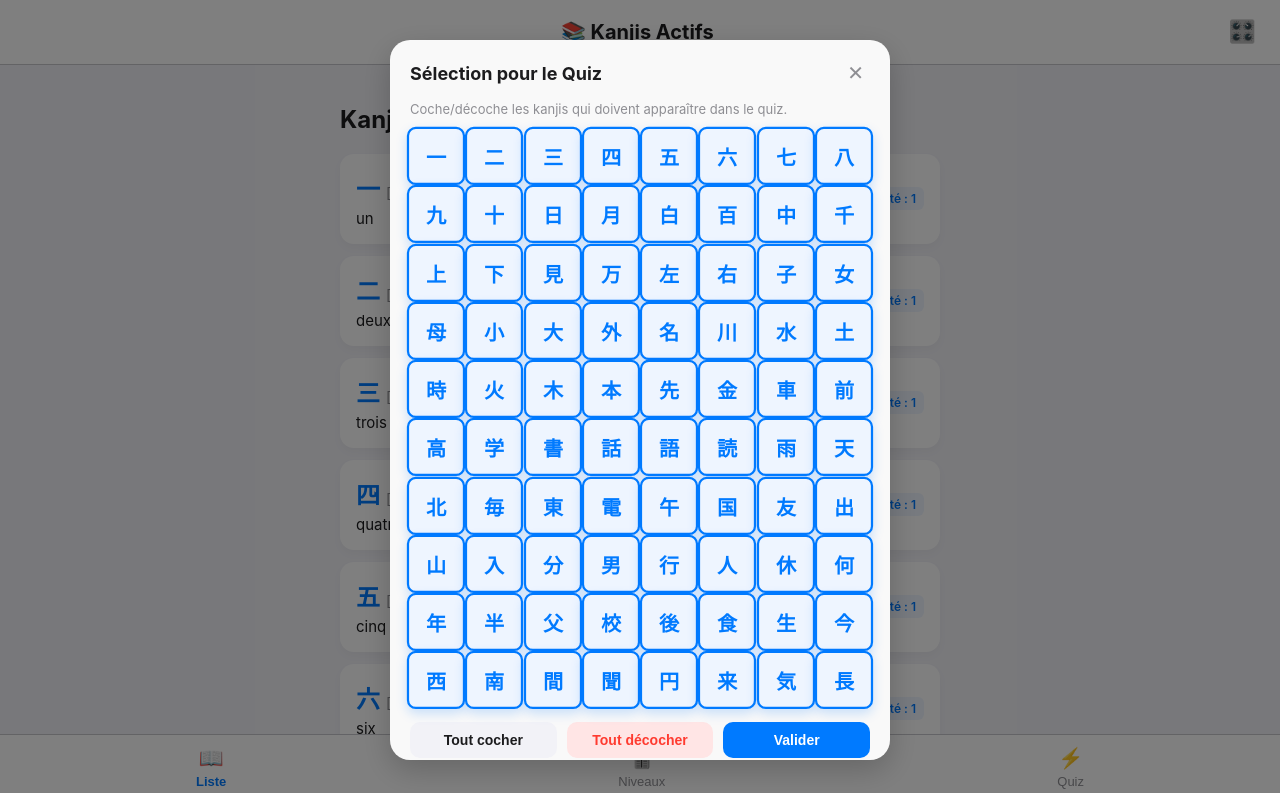
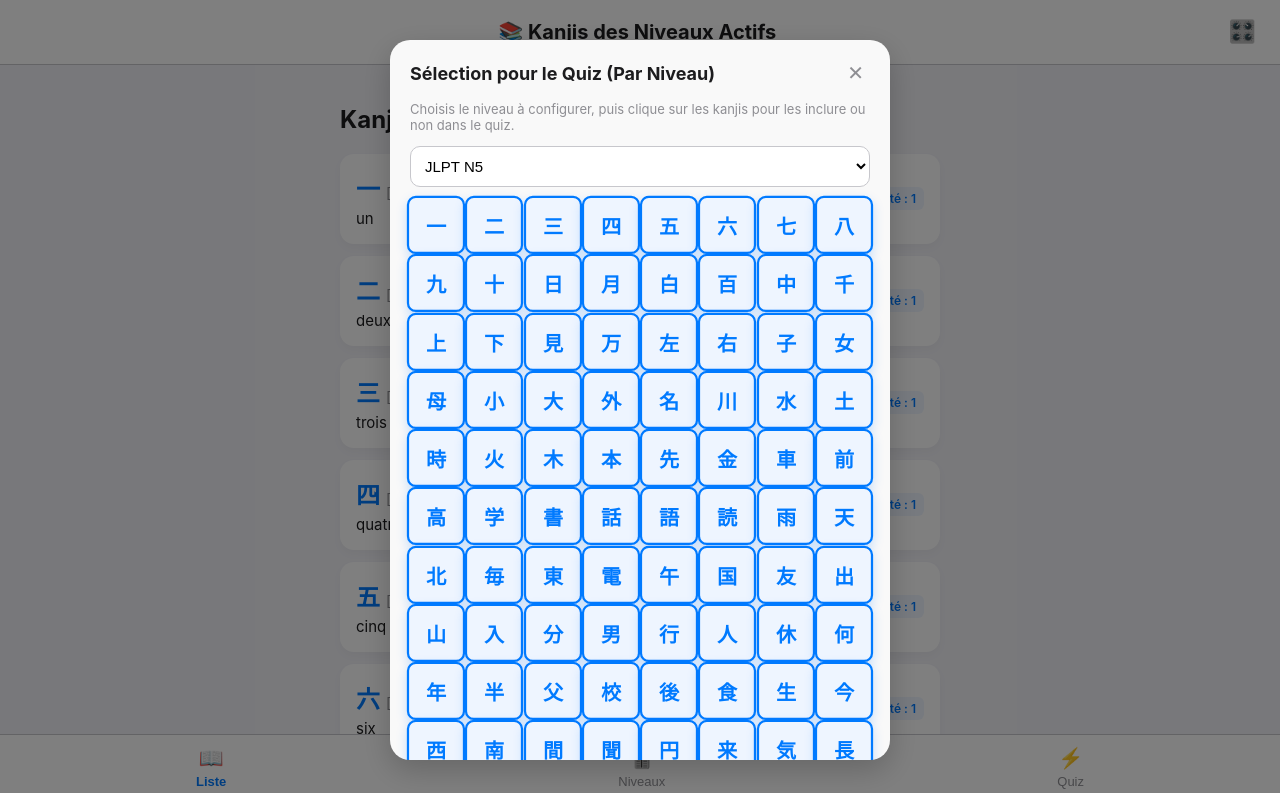
Before and after one commit to hugomanry-collab/index, a plain HTML site: page index.html in a window 1280 px wide. Both pictures are taken after a click on the button "🎛️". Shown: the top 793 px of the page. Drawn offline with Linux system fonts and the light colour scheme.

Commit message:
Update index.html

```diff
--- a/index.html
+++ b/index.html
@@ -328,26 +328,13 @@
             box-shadow: 0 4px 10px rgba(0, 122, 255, 0.2);
             z-index: 2;
         }
-        .modal-actions {
-            display: flex;
-            gap: 10px;
-        }
-        .modal-actions button {
-            flex: 1;
-            padding: 10px;
-            border-radius: 10px;
-            border: none;
-            font-weight: 600;
-            cursor: pointer;
-            font-size: 14px;
-        }
     </style>
 </head>
 <body>
 
     <header>
         <div style="width: 30px;"></div>
-        <div class="header-title" id="headerTitle">📚 Kanjis Actifs</div>
+        <div class="header-title" id="headerTitle">📚 Kanjis des Niveaux Actifs</div>
         <button class="grid-toggle-icon" onclick="openGridModal()" title="Sélectionner les kanjis pour le quiz">🎛️</button>
     </header>
 
@@ -378,7 +365,7 @@
             <div class="level-block">
                 <div class="level-info">
                     <h3>JLPT N4</h3>
-                    <p>~170 kanjis (intermédiaire bas)</p>
+                    <p>Kanjis intermédiaires bas</p>
                 </div>
                 <label class="switch">
                     <input type="checkbox" id="toggle-n4" onchange="toggleLevel('N4', this.checked)">
@@ -389,7 +376,7 @@
             <div class="level-block">
                 <div class="level-info">
                     <h3>JLPT N3</h3>
-                    <p>~370 kanjis (intermédiaire)</p>
+                    <p>Kanjis niveau intermédiaire</p>
                 </div>
                 <label class="switch">
                     <input type="checkbox" id="toggle-n3" onchange="toggleLevel('N3', this.checked)">
@@ -400,7 +387,7 @@
             <div class="level-block">
                 <div class="level-info">
                     <h3>JLPT N2</h3>
-                    <p>~400 kanjis (avancé)</p>
+                    <p>Kanjis niveau avancé</p>
                 </div>
                 <label class="switch">
                     <input type="checkbox" id="toggle-n2" onchange="toggleLevel('N2', this.checked)">
@@ -411,7 +398,7 @@
             <div class="level-block">
                 <div class="level-info">
                     <h3>JLPT N1</h3>
-                    <p>~1100 kanjis (maîtrise / expert)</p>
+                    <p>Kanjis niveau expert</p>
                 </div>
                 <label class="switch">
                     <input type="checkbox" id="toggle-n1" onchange="toggleLevel('N1', this.checked)">
@@ -441,17 +428,27 @@
     <div id="gridModal">
         <div class="modal-content">
             <div class="modal-header">
-                <h3>Sélection pour le Quiz</h3>
+                <h3>Sélection pour le Quiz (Par Niveau)</h3>
                 <button class="close-modal-btn" onclick="closeGridModal()">✕</button>
             </div>
-            <p style="font-size: 13px; color: var(--text-secondary); margin-top: 0;">Coche/décoche les kanjis qui doivent apparaître dans le quiz.</p>
+            <p style="font-size: 13px; color: var(--text-secondary); margin-top: 0;">Choisis le niveau à configurer, puis clique sur les kanjis pour les inclure ou non dans le quiz.</p>
+
+            <div style="margin-bottom: 12px;">
+                <select id="modalLevelSelect" onchange="renderGridModal()" style="width: 100%; padding: 10px; border-radius: 10px; border: 1px solid var(--border); font-size: 15px; background: white;">
+                    <option value="N5">JLPT N5</option>
+                    <option value="N4">JLPT N4</option>
+                    <option value="N3">JLPT N3</option>
+                    <option value="N2">JLPT N2</option>
+                    <option value="N1">JLPT N1</option>
+                </select>
+            </div>
 
             <div class="kanji-grid" id="kanjiGridContainer"></div>
 
-            <div class="modal-actions">
-                <button style="background: var(--bg); color: var(--text);" onclick="setAllModalSelection(true)">Tout cocher</button>
-                <button style="background: #ffe5e5; color: var(--danger);" onclick="setAllModalSelection(false)">Tout décocher</button>
-                <button style="background: var(--primary); color: white;" onclick="closeGridModal()">Valider</button>
+            <div class="modal-actions" style="display: flex; gap: 10px; margin-top: 15px;">
+                <button style="flex: 1; padding: 10px; border-radius: 10px; border: none; background: var(--bg); font-weight: 600; cursor: pointer;" onclick="setAllModalSelection(true)">Tout cocher</button>
+                <button style="flex: 1; padding: 10px; border-radius: 10px; border: none; background: #ffe5e5; color: var(--danger); font-weight: 600; cursor: pointer;" onclick="setAllModalSelection(false)">Tout décocher</button>
+                <button style="flex: 1; padding: 10px; border-radius: 10px; border: none; background: var(--primary); color: white; font-weight: 600; cursor: pointer;" onclick="closeGridModal()">Valider</button>
             </div>
         </div>
     </div>
@@ -465,8 +462,8 @@
     </nav>
 
     <script>
-        // Base de données avec état du niveau actif (levelActive) et état individuel pour le quiz (activeInQuiz)
-        let kanjiDatabase = JSON.parse(localStorage.getItem('kanji_db_split_v3')) || {
+        // Base de données structurée pour tous les niveaux
+        let kanjiDatabase = JSON.parse(localStorage.getItem('kanji_db_full_v4')) || {
             "N5": {
                 levelActive: true,
                 words: [
@@ -552,7 +549,16 @@
                     { kanji: "長", kana: "ながい", translation: "long, chef", activeInQuiz: true, weight: 1 }
                 ]
             },
-            "N4": { levelActive: false, words: [] },
+            "N4": {
+                levelActive: false,
+                words: [
+                    { kanji: "会", kana: "あう", translation: "rencontrer", activeInQuiz: true, weight: 1 },
+                    { kanji: "同", kana: "お同じ", translation: "même", activeInQuiz: true, weight: 1 },
+                    { kanji: "事", kana: "こと", translation: "chose, affaire", activeInQuiz: true, weight: 1 },
+                    { kanji: "自", kana: "みずから", translation: "soi-même", activeInQuiz: true, weight: 1 },
+                    { kanji: "社", kana: "しゃ", translation: "entreprise, sanctuaire", activeInQuiz: true, weight: 1 }
+                ]
+            },
             "N3": { levelActive: false, words: [] },
             "N2": { levelActive: false, words: [] },
             "N1": { levelActive: false, words: [] }
@@ -564,7 +570,7 @@
         let autoNextTimer = null;
 
         function saveData() {
-            localStorage.setItem('kanji_db_split_v3', JSON.stringify(kanjiDatabase));
+            localStorage.setItem('kanji_db_full_v4', JSON.stringify(kanjiDatabase));
         }
 
         function switchView(viewName, btnElement) {
@@ -586,7 +592,7 @@
             renderList();
         }
 
-        // Récupère tous les kanjis dont le niveau est actif (pour l'affichage dans "Liste")
+        // Récupère TOUS les kanjis des niveaux activés (pour la vue Liste)
         function getKanjisFromActiveLevels() {
             let list = [];
             for (let lvl in kanjiDatabase) {
@@ -597,7 +603,7 @@
             return list;
         }
 
-        // Récupère uniquement les kanjis sélectionnés pour le quiz (pour l'onglet "Quiz")
+        // Récupère uniquement les kanjis sélectionnés pour le quiz parmi les niveaux actifs
         function getQuizEligibleKanjis() {
             let list = [];
             for (let lvl in kanjiDatabase) {
@@ -646,6 +652,7 @@
             if (kanjiDatabase[levelName]) {
                 kanjiDatabase[levelName].levelActive = status;
                 saveData();
+                renderList();
             }
         }
 
@@ -658,14 +665,20 @@
         function closeGridModal() {
             document.getElementById('gridModal').classList.remove('active');
             saveData();
+            renderList();
         }
 
         function renderGridModal() {
             const gridContainer = document.getElementById('kanjiGridContainer');
+            const selectedLvl = document.getElementById('modalLevelSelect').value;
             gridContainer.innerHTML = '';
 
-            // On prend les mots du niveau N5 (ou de tous les niveaux actifs si tu préfères)
-            const targetWords = kanjiDatabase["N5"].words;
+            const targetWords = kanjiDatabase[selectedLvl] ? kanjiDatabase[selectedLvl].words : [];
+
+            if (targetWords.length === 0) {
+                gridContainer.innerHTML = '<p style="grid-column: span 8; text-align:center; color: var(--text-secondary); font-size: 14px;">Aucun kanji enregistré pour ce niveau.</p>';
+                return;
+            }
 
             targetWords.forEach((w) => {
                 const cell = document.createElement('div');
@@ -687,8 +700,11 @@
         }
 
         function setAllModalSelection(status) {
-            kanjiDatabase["N5"].words.forEach(w => w.activeInQuiz = status);
-            renderGridModal();
+            const selectedLvl = document.getElementById('modalLevelSelect').value;
+            if (kanjiDatabase[selectedLvl]) {
+                kanjiDatabase[selectedLvl].words.forEach(w => w.activeInQuiz = status);
+                renderGridModal();
+            }
         }
 
         // --- ALGORITHME DE QUIZ PONDÉRÉ ---
```
